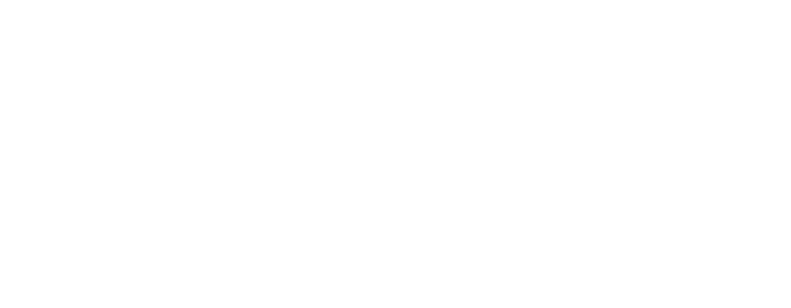
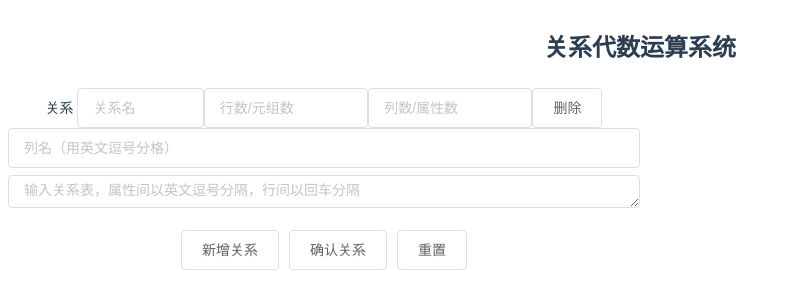
Before and after one commit to TuJin07/Relational-Algebra-Operation-System, a Vue app in the folder interface/: page / in a window 1280 px wide. Shown: the top 308 px of the page, without its empty margins (0-791 px from the left). Built offline with nearby package versions, Linux system fonts and the light colour scheme.

Commit message:
InputTable

```diff
--- a/interface/src/components/home/InputTable.vue
+++ b/interface/src/components/home/InputTable.vue
@@ -5,16 +5,24 @@
         <el-row>
           关系
           <el-input v-model="domain.name" style="width: 20%" placeholder="关系名"/>
-          <el-input v-model="domain.col" style="width: 22%" placeholder="列数/属性数"/>
-          <el-input v-model="domain.row" style="width: 22%" placeholder="行数/元组数"/>
-          <el-button>创建表</el-button>
+          <el-input v-model="domain.row" style="width: 26%" placeholder="行数/元组数"/>
+          <el-input v-model="domain.col" style="width: 26%" placeholder="列数/属性数"/>
           <el-button @click.prevent="removeDomain(domain)">删除</el-button>
+        </el-row>
+        <el-row>
+          <el-input v-model="domain.col_name" placeholder="列名（用英文逗号分格）"/>
+        </el-row>
+        <el-row>
+          <el-input v-model="domain.text"
+                    type="textarea" autosize placeholder="输入关系表，属性间以英文逗号分隔，行间以回车分隔"/>
         </el-row>
       </el-form-item>
     </el-row>
     <el-row>
       <el-form-item>
         <el-button @click="addDomain">新增关系</el-button>
+        <el-button @click="submit">确认关系</el-button>
+        <el-button @click="reset">重置</el-button>
       </el-form-item>
     </el-row>
   </el-form>
@@ -28,7 +36,9 @@ export default {
       domains: [{
         name: '',
         row: '',
-        col: ''
+        col: '',
+        col_name: '',
+        text: ''
       }]
     }
   },
@@ -39,6 +49,34 @@ export default {
       if (index !== -1) {
         this.domains.splice(index, 1)
       }
+      this.$axios
+        .post('/delete', {
+          'name': item.name
+        })
+        .then(successResponse => {
+          if (successResponse.data.code === 200) {
+            this.$alert('删除成功！', '删除关系', {
+              confirmButtonText: '确定',
+              callback: action => {
+                this.$message({
+                  type: 'info',
+                  message: `action: ${action}`
+                })
+              }
+            })
+          }
+        })
+        .catch(failResponse => {
+          this.$alert('删除失败！', '删除关系', {
+            confirmButtonText: '确定',
+            callback: action => {
+              this.$message({
+                type: 'info',
+                message: `action: ${action}`
+              })
+            }
+          })
+        })
     },
     // 新增表单项
     addDomain () {
@@ -46,8 +84,49 @@ export default {
         name: '',
         row: '',
         col: '',
+        col_name: '',
+        text: '',
         key: Date.now()// 获取当前时间作为key，以确保表单的唯一key值
       })
+    },
+    // 向后端传表单
+    submit () {
+      this.$axios
+        .post('/insert`', {
+          'relation_name': this.domains.name,
+          'row_len': this.domains.row,
+          'col_len': this.domains.col,
+          'col_name': this.domains.col_name,
+          'content': this.domains.text.replace(/[\r\n]/g, ',')
+        })
+        .then(successResponse => {
+          if (successResponse.data.code === 200) {
+            this.$alert('输入关系表成功！', '确认关系', {
+              confirmButtonText: '确定',
+              callback: action => {
+                this.$message({
+                  type: 'info',
+                  message: `action: ${action}`
+                })
+              }
+            })
+          }
+        })
+        .catch(failResponse => {
+          this.$alert('输入关系表失败！', '确认关系', {
+            confirmButtonText: '确定',
+            callback: action => {
+              this.$message({
+                type: 'info',
+                message: `action: ${action}`
+              })
+            }
+          })
+        })
+    },
+    // 重置
+    reset () {
+      // .post()
     }
   }
 }
--- a/interface/src/main.js
+++ b/interface/src/main.js
@@ -8,7 +8,7 @@ import 'element-ui/lib/theme-chalk/index.css'
 // var axios = require('axios')
 import axios from 'axios'
 Vue.prototype.$axios = axios
-axios.defaults.baseURL = 'http://localhost:8443/api'
+axios.defaults.baseURL = 'http://localhost:8081/api'
 // 全局注册，之后可在其他组件中通过 this.$axios 发送数据
 // Vue.prototype.$axios = axios
 Vue.config.productionTip = false
--- a/interface/src/router/index.js
+++ b/interface/src/router/index.js
@@ -7,7 +7,7 @@ Vue.use(Router)
 export default new Router({
   routes: [
     {
-      path: '/home',
+      path: '/',
       name: 'Home',
       component: Home
       // redirect: '/index'
```
Also changed, not shown: interface/config/index.js (+9 -1 lines), 1 other file (tests, documents, lock files or other folders).
